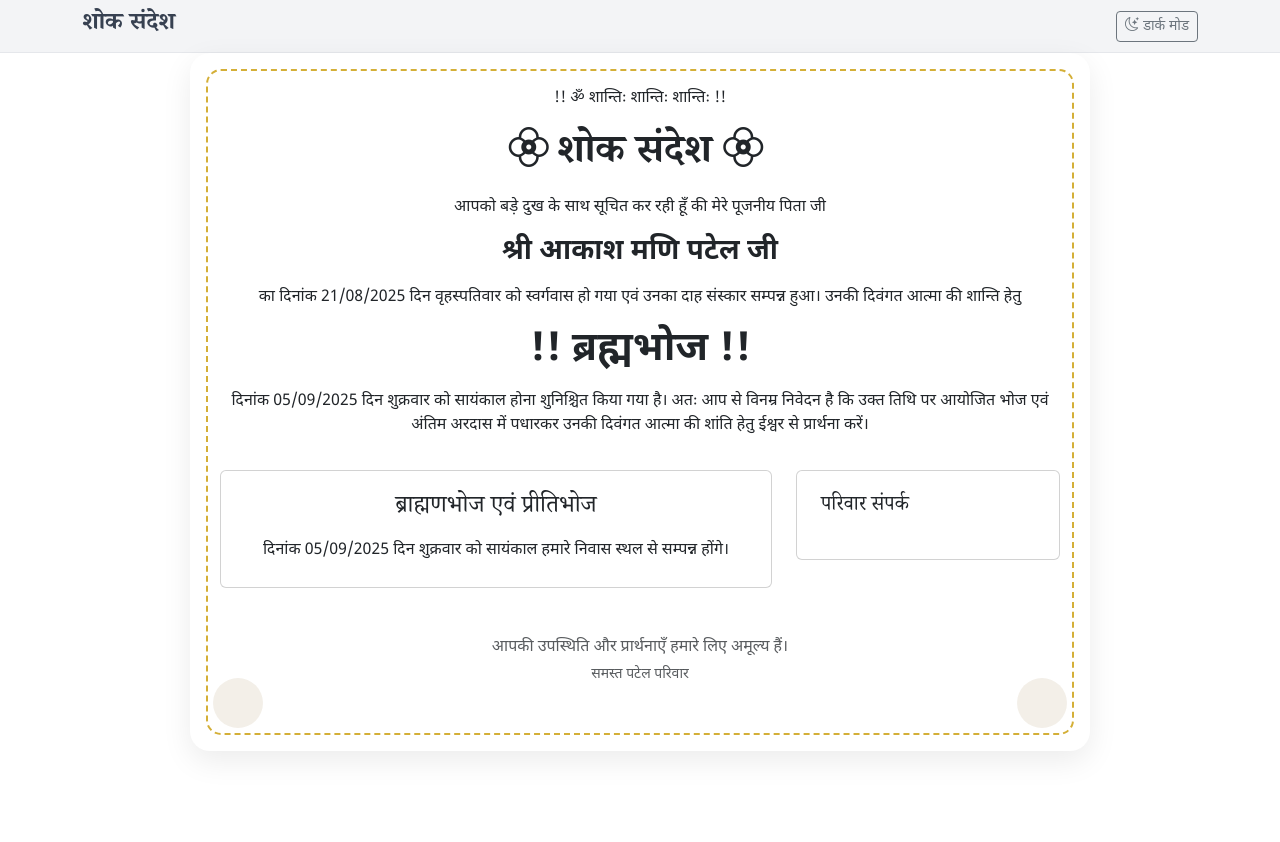
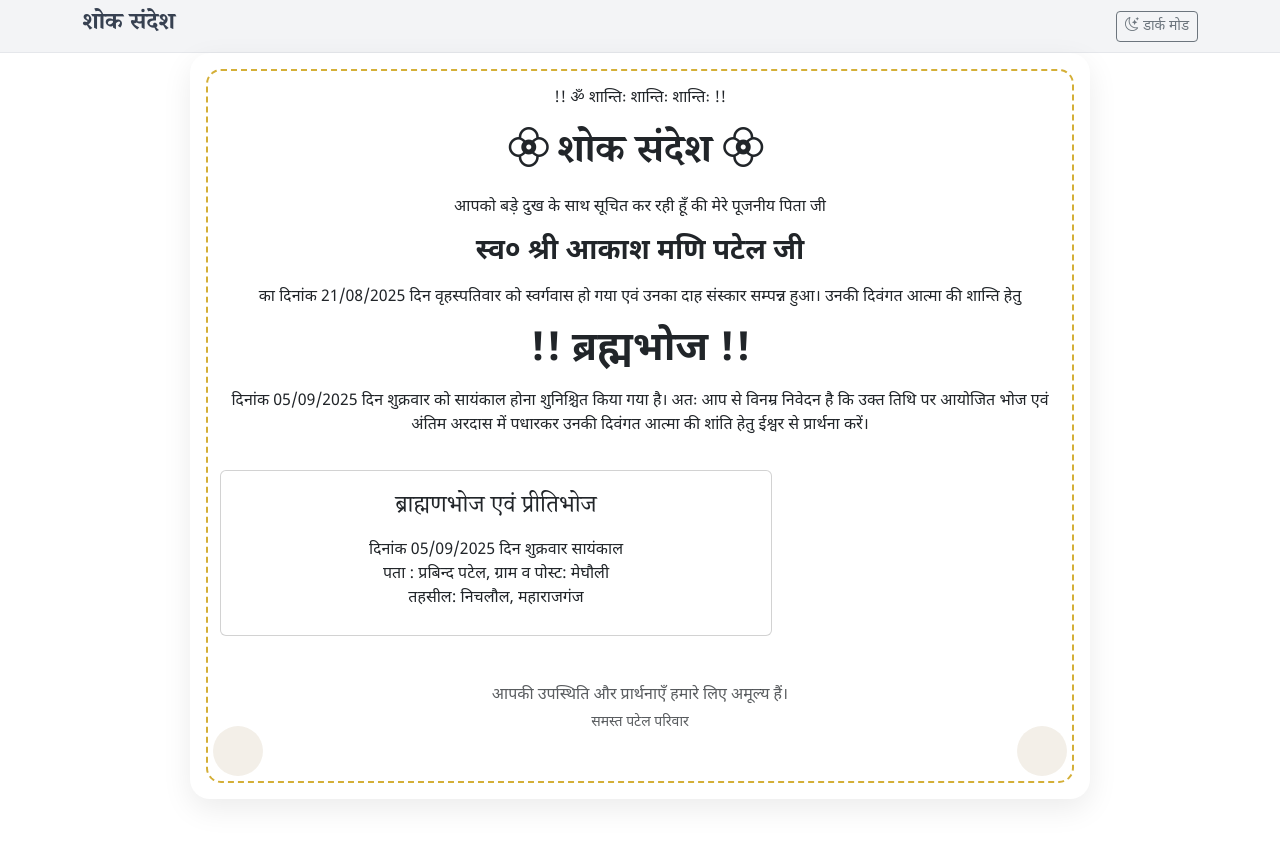
Before and after one commit to amitexm/akashmani, a plain HTML site: page index.html in a window 1280 px wide. Before the commit the page ends 815 px from the top, so only its background shows below. Drawn offline with nearby package versions, Linux system fonts and the light colour scheme.

Commit message:
Update index.html

```diff
--- a/index.html
+++ b/index.html
@@ -72,12 +72,13 @@
 		  <p class="text-muted mb-3" id="lifeDates">(1952 – 2025)</p>
 		-->
 
-	  <p >!! ॐ शान्तिः शान्तिः शान्तिः !!</p>
+		  <div id="topQuote" class="mb-3">!! ॐ शान्तिः शान्तिः शान्तिः !!</div>
 
-	  <h1 class="serif fw-bold mb-3" id="subTitle"><i class="bi bi-flower2 me-2"></i>शोक संदेश <i class="bi bi-flower2 me-2"></i></h1>
+		  <div class="serif fw-bold mb-3 h1" id="mainTitle"><i class="bi bi-flower2 me-2"></i>शोक संदेश <i class="bi bi-flower2 me-2"></i></div>
 
+			<div>
 			  <p class="tribute" id="coverQuote">आपको बड़े दुख के साथ सूचित कर रही हूँ की मेरे पूजनीय पिता जी </p>
-	  <h3 class="d-block fw-bold mb-3"> श्री आकाश मणि पटेल जी</h3>
+			  <h3 class="d-block fw-bold mb-3">स्व० श्री आकाश मणि पटेल जी</h3>
 			  <p>का दिनांक 21/08/2025 दिन वृहस्पतिवार को स्वर्गवास हो गया एवं उनका दाह संस्कार सम्पन्न हुआ।  उनकी दिवंगत आत्मा की शान्ति हेतु
 				<span class="d-block h1 fw-bold my-3">!! ब्रह्मभोज !!</span>
 				दिनांक 05/09/2025 दिन शुक्रवार को सायंकाल होना शुनिश्चित किया गया है।  अतः आप से विनम्र निवेदन है कि उक्त तिथि पर आयोजित भोज एवं अंतिम अरदास में पधारकर उनकी दिवंगत आत्मा की शांति हेतु ईश्वर से प्रार्थना करें।</p>
@@ -90,7 +91,8 @@
         <div class="col-lg-8">
           <div class="card card-soft p-4 text-center">
             <h2 class="serif h4 mb-3">ब्राह्मणभोज  एवं प्रीतिभोज</h2>
-            <div id="ceremonyList" class="vstack gap-3">दिनांक 05/09/2025 दिन शुक्रवार को सायंकाल हमारे निवास स्थल से सम्पन्न होंगे। </div>
+            <div id="ceremonyList" class="vstack gap-3">दिनांक 05/09/2025 दिन शुक्रवार सायंकाल  </div>
+			<div id="ceremonyList" class="vstack gap-3">पता :  प्रबिन्द पटेल, ग्राम व पोस्ट: मेघौली <br>तहसील: निचलौल, महाराजगंज</div>
 			<!--<div id="ceremonyList" class="vstack gap-3"> </div>-->
           </div>
 
@@ -101,9 +103,9 @@
           </div>
         </div>
 
-        <div class="col-lg-4">
-          <div class="card card-soft p-4">
-            <h2 class="serif h5 mb-3">परिवार संपर्क</h2>
+        <div class="col-lg-4" hidden>
+          <div class="card card-soft p-4 text-center">
+            <h2 class="serif h5 mb-3">!!  शोकाकुल  परिवार  !!</h2>
             <div id="contacts"></div>
           </div>
         </div>
```
Lines whose indentation alone changed are shown as unchanged.
